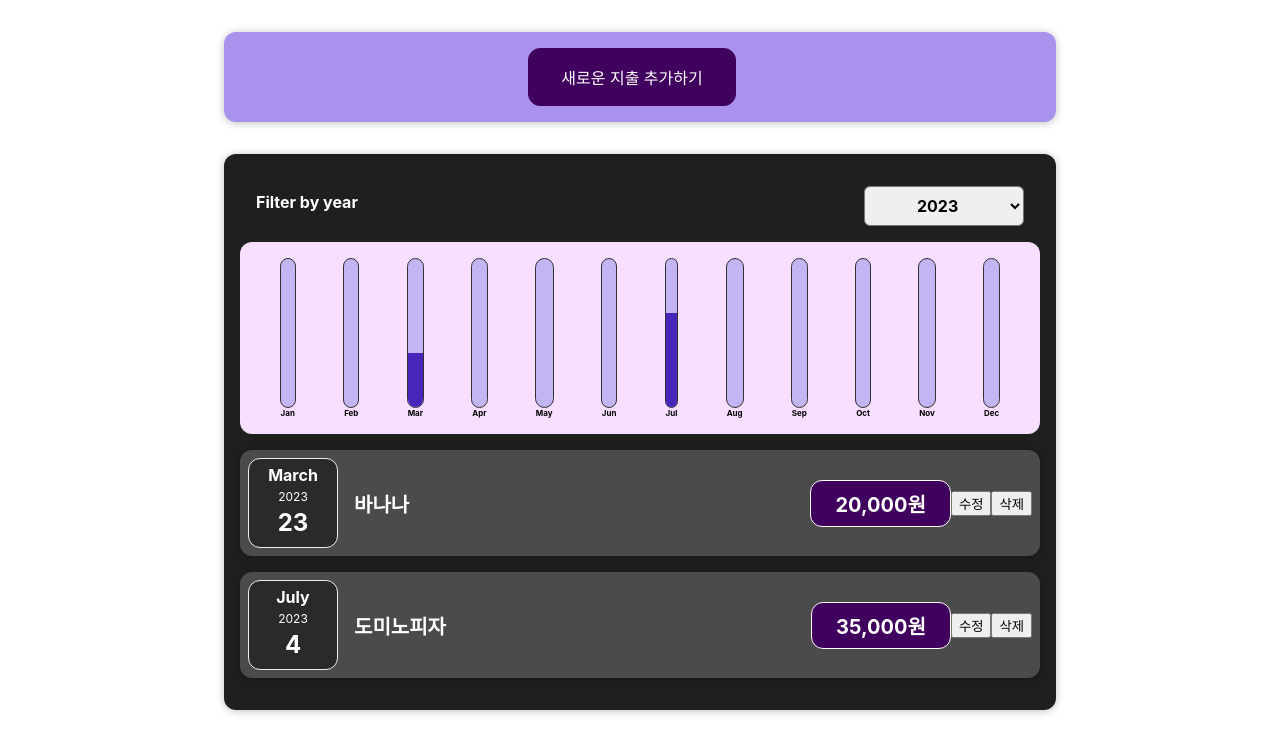
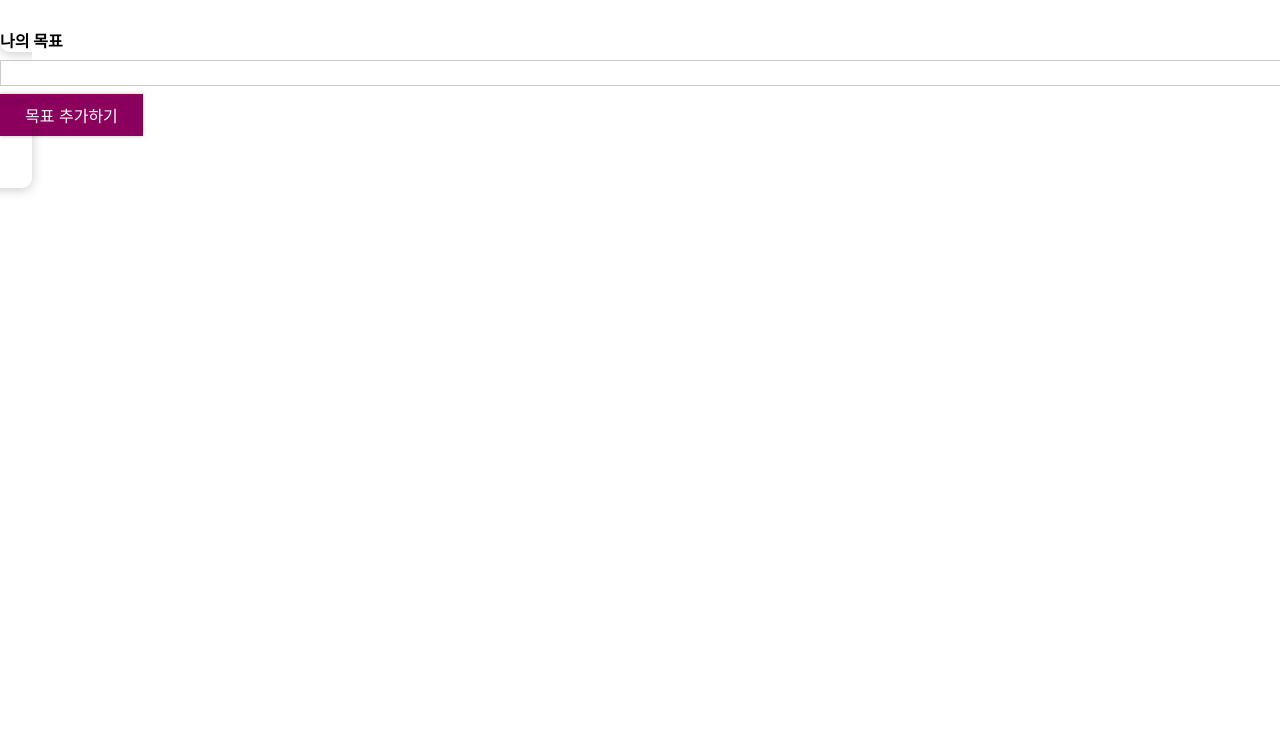
Before and after one commit to kjh374/react-basic-study202310, a React (Create React App) app: page / in a window 1280 px wide. Shown: the top 754 px of the page. Built offline with nearby package versions, Linux system fonts and the light colour scheme.

Commit message:
목표설정 APP 기본 탬플릿 설정

```diff
--- a/src/App.css
+++ b/src/App.css
@@ -1,38 +1,14 @@
-.App {
-  text-align: center;
+#goals {
+  width: 35rem;
+  max-width: 90%;
+  margin: 3rem auto;
 }
 
-.App-logo {
-  height: 40vmin;
-  pointer-events: none;
+#goal-form {
+  width: 30rem;
+  max-width: 90%;
+  margin: 3rem auto;
+  padding: 2rem;
+  box-shadow: 0 2px 12px rgba(0, 0, 0, 0.2);
+  border-radius: 10px;
 }
-
-@media (prefers-reduced-motion: no-preference) {
-  .App-logo {
-    animation: App-logo-spin infinite 0.02s linear;
-  }
-}
-
-.App-header {
-  background-color: #282c34;
-  min-height: 100vh;
-  display: flex;
-  flex-direction: column;
-  align-items: center;
-  justify-content: center;
-  font-size: calc(10px + 2vmin);
-  color: white;
-}
-
-.App-link {
-  color: #61dafb;
-}
-
-@keyframes App-logo-spin {
-  from {
-    transform: rotate(0deg);
-  }
-  to {
-    transform: rotate(360deg);
-  }
-}
--- a/src/App.js
+++ b/src/App.js
@@ -1,65 +1,18 @@
 import React, { useState } from 'react';
 import './App.css';
-import ExpenseItem from './components/Expenses/ExpenseItem';
-import NoName from './NoName';
-import Expenses from './components/Expenses/Expenses';
-import Hello from './Hello';
-import NewExpense from './components/NewExpense/NewExpense';
+import CourseInput from './components/CourseGoals/CourseInput';
+import CourseList from './components/CourseGoals/CourseList';
 
 const App = () => {
-  //지출 항목 객체 배열
-
-  const expenses = [
-    {
-      id: 1,
-      title: '바나나',
-      price: 20000,
-      date: new Date(2023, 3 - 1, 23),
-    },
-    {
-      id: 2,
-      title: 'BBQ치킨',
-      price: 20000,
-      date: new Date(2022, 5 - 1, 21),
-    },
-    {
-      id: 3,
-      title: '도미노피자',
-      price: 35000,
-      date: new Date(2023, 7 - 1, 4),
-    },
-    {
-      id: 4,
-      title: '엽기떡볶이',
-      price: 17000,
-      date: new Date(2021, 3 - 1, 28),
-    },
-  ];
-
-  //지출 개체배열을 상태변수로 관리
-  const [expenseList, setExpenseList] = useState(expenses);
-
-  //ExpenseForm에게 내려보낼 함수
-  const addExpenseHandler = (NewExpense) => {
-    console.log('App 컴포넌트에서 응답함!');
-    // console.log(expenses);
-
-    const modifyExpense = {
-      ...NewExpense,
-      id: expenseList.length + 1,
-    };
-    console.log(modifyExpense);
-
-    setExpenseList([...expenseList, NewExpense]);
-    console.log(expenseList);
-    // console.log(expenses);
-  };
-
   return (
-    <>
-      <NewExpense onAddExpense={addExpenseHandler} />
-      <Expenses items={expenseList} />
-    </>
+    <div>
+      <selection id='goal-form'>
+        <CourseInput />
+      </selection>
+      <selection id='goals'>
+        <CourseList />
+      </selection>
+    </div>
   );
 };
 
--- a/src/components/Chart/Chart.js
+++ b/src/components/Chart/Chart.js
@@ -12,7 +12,7 @@ const Chart = ({ dataPoints }) => {
   //   const totalValue = dataPointsValues.reduce((a, b) => {
   //     console.log(`a: ${a}, b: ${b}`);
   //     return a + b;
-  //   }, 0); // 0: 초기값
+  //   }, 0); // 0: 초기인덱스값(기본값 1)
   const totalValue = dataPointsValues.reduce((a, b) => a + b, 0);
 
   // 그 중에서 제일 지출이 높은 값
--- /dev/null
+++ b/src/components/CourseGoals/CourseInput.css
@@ -0,0 +1,24 @@
+.form-control {
+  margin: 0.5rem 0;
+}
+
+.form-control label {
+  font-weight: bold;
+  display: block;
+  margin-bottom: 0.5rem;
+}
+
+.form-control input {
+  display: block;
+  width: 100%;
+  border: 1px solid #ccc;
+  font: inherit;
+  line-height: 1.5rem;
+  padding: 0 0.25rem;
+}
+
+.form-control input:focus {
+  outline: none;
+  background: #fad0ec;
+  border-color: #8b005d;
+}
--- /dev/null
+++ b/src/components/CourseGoals/CourseInput.js
@@ -0,0 +1,19 @@
+import React from 'react';
+import './CourseInput.css';
+import Button from '../UI/Button/Button';
+
+const CourseInput = () => {
+  return (
+    <div>
+      <form>
+        <div className='form-control'>
+          <label>나의 목표</label>
+          <input type='text' />
+        </div>
+        <Button type='submit'>목표 추가하기</Button>
+      </form>
+    </div>
+  );
+};
+
+export default CourseInput;
--- /dev/null
+++ b/src/components/CourseGoals/CourseList.css
@@ -0,0 +1,5 @@
+.goal-list {
+  list-style: none;
+  margin: 0;
+  padding: 0;
+}
--- /dev/null
+++ b/src/components/CourseGoals/CourseList.js
@@ -0,0 +1,12 @@
+import React from 'react';
+import './CourseList.css';
+
+const CourseList = () => {
+  return (
+    <ul className='goal-list'>
+      <li></li>
+    </ul>
+  );
+};
+
+export default CourseList;
--- /dev/null
+++ b/src/components/UI/Button/Button.css
@@ -0,0 +1,20 @@
+.button {
+  font: inherit;
+  padding: 0.5rem 1.5rem;
+  border: 1px solid #8b005d;
+  color: white;
+  background: #8b005d;
+  box-shadow: 0 0 4px rgba(0, 0, 0, 0.26);
+  cursor: pointer;
+}
+
+.button:focus {
+  outline: none;
+}
+
+.button:hover,
+.button:active {
+  background: #ac0e77;
+  border-color: #ac0e77;
+  box-shadow: 0 0 8px rgba(0, 0, 0, 0.26);
+}
--- /dev/null
+++ b/src/components/UI/Button/Button.js
@@ -0,0 +1,15 @@
+import React from 'react';
+import './Button.css';
+const Button = ({ type, onClick, children }) => {
+  return (
+    <button
+      type={type}
+      className='button'
+      onClick={onClick}
+    >
+      {children}
+    </button>
+  );
+};
+
+export default Button;
```
